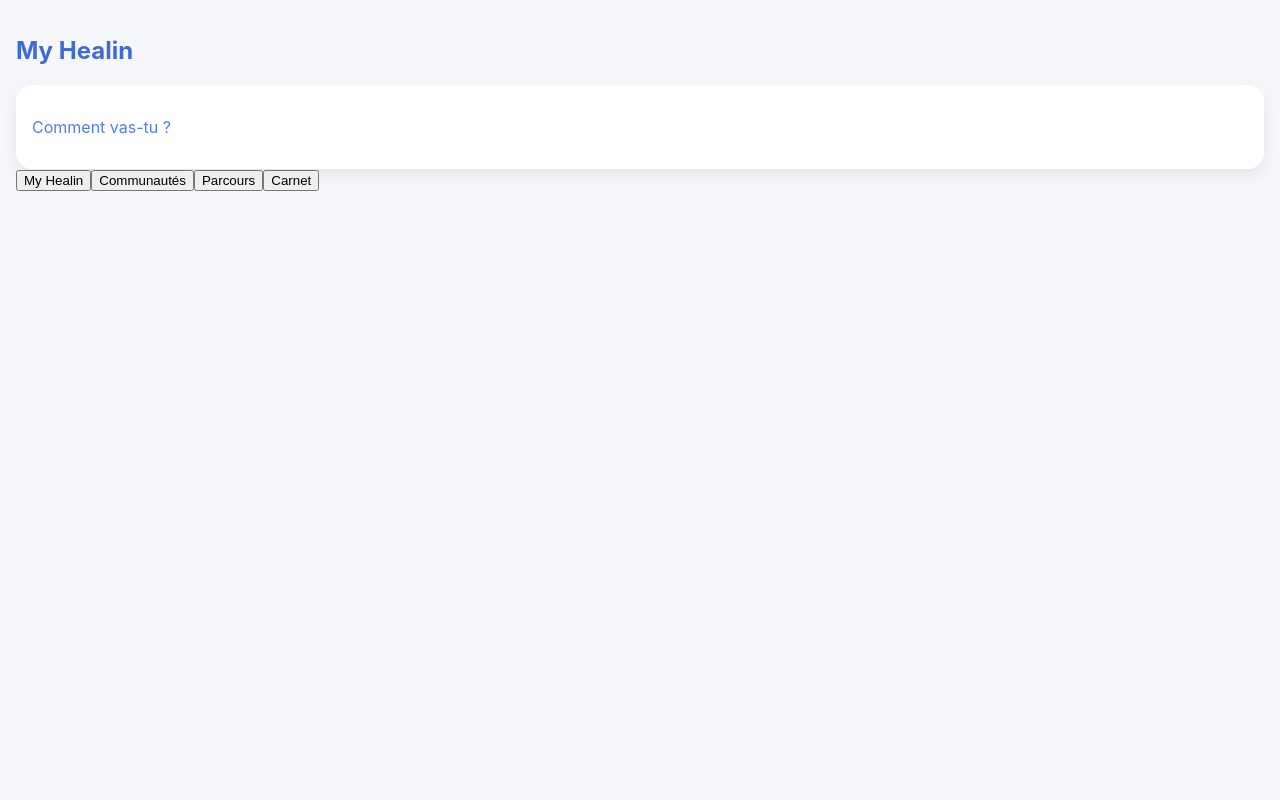
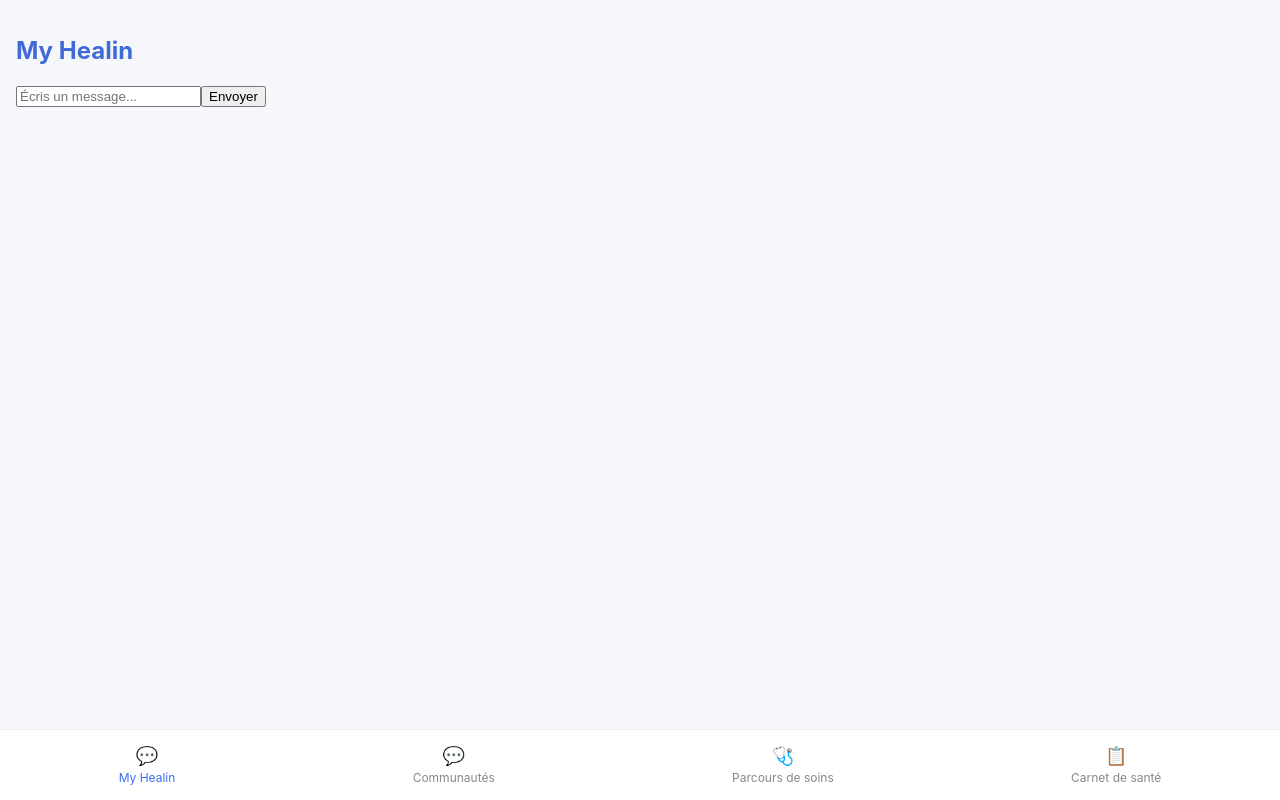
Before and after one commit to Irthir/HHCAMP-Lifepulse, a React app in the folder frontend/: page /patient/home in a window 1280 px wide. Built offline with nearby package versions, Linux system fonts and the light colour scheme; the HTML template or start-up script is replaced by a standard one.

Commit message:
feat: refactor BottomNav component for role-based navigation; remove unused UI components and styles

```diff
--- a/frontend/src/components/BottomNav.jsx
+++ b/frontend/src/components/BottomNav.jsx
@@ -1,34 +1,37 @@
-import { useNavigate } from "react-router-dom";
+import { NavLink } from "react-router-dom";
 
 export default function BottomNav({ role }) {
-  const nav = useNavigate();
+  const links = {
+    patient: [
+      { to: "/patient/home", label: "My Healin", icon: "💬" },
+      { to: "/patient/communities", label: "Communautés", icon: "💬" },
+      { to: "/patient/care", label: "Parcours de soins", icon: "🩺" },
+      { to: "/patient/health", label: "Carnet de santé", icon: "📋" },
+    ],
+    doctor: [
+      { to: "/doctor/home", label: "Communautés", icon: "💬" },
+      { to: "/doctor/patients", label: "Patients", icon: "👤" },
+    ],
+    helper: [
+      { to: "/helper/home", label: "Suivi", icon: "💚" },
+      { to: "/helper/patient", label: "Patient", icon: "👤" },
+    ],
+  };
 
-  if (role === "patient") {
-    return (
-      <div className="bottom">
-        <button onClick={() => nav("/patient/home")}>My Healin</button>
-        <button onClick={() => nav("/patient/communities")}>Communautés</button>
-        <button onClick={() => nav("/patient/care")}>Parcours</button>
-        <button onClick={() => nav("/patient/health")}>Carnet</button>
-      </div>
-    );
-  }
-
-  if (role === "pro") {
-    return (
-      <div className="bottom">
-        <button onClick={() => nav("/pro/communities")}>Communautés</button>
-        <button onClick={() => nav("/pro/patients")}>Patients</button>
-      </div>
-    );
-  }
-
-  if (role === "aidant") {
-    return (
-      <div className="bottom">
-        <button onClick={() => nav("/aidant/home")}>Accueil</button>
-        <button onClick={() => nav("/aidant/communities")}>Communautés</button>
-      </div>
-    );
-  }
+  return (
+    <nav className="bottom-nav">
+      {links[role]?.map((link) => (
+        <NavLink
+          key={link.to}
+          to={link.to}
+          className={({ isActive }) =>
+            "nav-item " + (isActive ? "active" : "")
+          }
+        >
+          <span className="icon">{link.icon}</span>
+          <span className="label">{link.label}</span>
+        </NavLink>
+      ))}
+    </nav>
+  );
 }
--- a/frontend/src/components/ui/Avatar.jsx
+++ /dev/null
@@ -1,5 +0,0 @@
-export default function Avatar({ name }) {
-  const initial = name ? name.charAt(0).toUpperCase() : "?";
-
-  return <div className="avatar">{initial}</div>;
-}
--- a/frontend/src/components/ui/Badge.jsx
+++ /dev/null
@@ -1,3 +0,0 @@
-export default function Badge({ children }) {
-  return <span className="badge">{children}</span>;
-}
--- a/frontend/src/pages/patient/PatientHome.jsx
+++ b/frontend/src/pages/patient/PatientHome.jsx
@@ -1,13 +1,12 @@
 import BottomNav from "../../components/BottomNav";
+import Chat from "../../components/Chat";
 
 export default function PatientHome() {
   return (
     <div style={{ padding: 16 }}>
       <h2 style={{ color: "#3f6ad8" }}>My Healin</h2>
 
-      <div className="card blue">
-        <p>Comment vas-tu ?</p>
-      </div>
+      <Chat />
 
       <BottomNav role="patient" />
     </div>
--- a/frontend/src/style.css
+++ /dev/null
@@ -1,145 +0,0 @@
-:root {
-  --radius: 16px;
-  --transition: 0.3s ease;
-}
-
-/* THEMES */
-.theme-patient {
-  --primary: #4A90E2;
-  --bg: #f5f8ff;
-}
-
-.theme-aidant {
-  --primary: #F5A623;
-  --bg: #fff8f2;
-}
-
-.theme-pro {
-  --primary: #27AE60;
-  --bg: #f3fff7;
-}
-
-/* GLOBAL */
-body {
-  background: var(--bg);
-  font-family: Inter, sans-serif;
-  margin: 0;
-}
-
-/* CARD */
-.card {
-  background: white;
-  border-radius: 20px;
-  padding: 20px;
-  margin: 15px;
-  border: 1px solid #eee;
-  box-shadow: 0 10px 25px rgba(0,0,0,0.05);
-}
-
-.card-title {
-  color: var(--primary);
-  font-weight: 600;
-  margin-bottom: 10px;
-}
-
-.card:hover {
-  transform: translateY(-3px);
-}
-
-/* BUTTON */
-button {
-  background: var(--primary);
-  color: white;
-  border: none;
-  padding: 10px 15px;
-  border-radius: 10px;
-  cursor: pointer;
-}
-
-/* NAVIGATION */
-.bottom-nav {
-  position: fixed;
-  bottom: 0;
-  width: 100%;
-  background: white;
-  display: flex;
-  justify-content: space-around;
-  padding: 10px;
-  border-top: 1px solid #ddd;
-}
-
-.bottom-nav button {
-  background: none;
-  color: #777;
-}
-
-.bottom-nav .active {
-  color: var(--primary);
-  font-weight: bold;
-}
-
-/* AVATAR */
-.avatar {
-  width: 40px;
-  height: 40px;
-  background: var(--primary);
-  color: white;
-  border-radius: 50%;
-  display: flex;
-  align-items: center;
-  justify-content: center;
-}
-
-/* BADGE */
-.badge {
-  background: var(--primary);
-  color: white;
-  padding: 5px 10px;
-  border-radius: 20px;
-}
-
-/* CHAT */
-.chat-container {
-  display: flex;
-  flex-direction: column;
-  height: 100vh;
-}
-
-.message {
-  padding: 10px 15px;
-  border-radius: 12px;
-  margin: 5px;
-  max-width: 70%;
-}
-
-.message.user {
-  background: var(--primary);
-  color: white;
-  align-self: flex-end;
-}
-
-.message.bot {
-  background: #eee;
-}
-
-.login-container {
-  height: 100vh;
-  display: flex;
-  flex-direction: column;
-  justify-content: center;
-  align-items: center;
-  gap: 20px;
-}
-
-.login-buttons {
-  display: flex;
-  flex-direction: column;
-  gap: 10px;
-  width: 200px;
-}
-
-.login-buttons button {
-  padding: 12px;
-  border-radius: 12px;
-  font-size: 16px;
-}
--- a/frontend/src/styles/theme.css
+++ b/frontend/src/styles/theme.css
@@ -100,3 +100,66 @@ body {
 .progress-inner {
   height: 100%;
 }
+
+html, body, #root {
+  height: 100%;
+  margin: 0;
+}
+
+.app-container {
+  display: flex;
+  flex-direction: column;
+  height: 100%;
+}
+
+.content {
+  flex: 1;
+  overflow-y: auto;
+
+  /* 🔥 IMPORTANT pour ne pas cacher le contenu sous le footer */
+  padding-bottom: 80px;
+}
+
+.bottom-nav {
+  position: fixed;
+  bottom: 0;
+  left: 0;
+  right: 0;
+  height: 70px;
+
+  background: white;
+  border-top: 1px solid #eee;
+
+  display: flex;
+  justify-content: space-around;
+  align-items: center;
+
+  z-index: 100;
+}
+
+.nav-item {
+  display: flex;
+  flex-direction: column;
+  align-items: center;
+  font-size: 12px;
+  text-decoration: none;
+  color: #888;
+}
+
+.nav-item .icon {
+  font-size: 18px;
+  margin-bottom: 4px;
+}
+
+.nav-item.active {
+  color: #3f6df6; /* patient par défaut */
+}
+
+/* 🎯 couleurs dynamiques */
+body.role-doctor .nav-item.active {
+  color: #f59e0b;
+}
+
+body.role-helper .nav-item.active {
+  color: #22c55e;
+}
```
Also changed, not shown: frontend/src/components/ui/Card.jsx (deleted, +0 -22 lines), frontend/src/counter.js (deleted, +0 -9 lines), frontend/src/pages/Aidant.jsx (deleted, +0 -34 lines), frontend/src/pages/Patient.jsx (deleted, +0 -34 lines), frontend/src/pages/Pro.jsx (deleted, +0 -34 lines).
